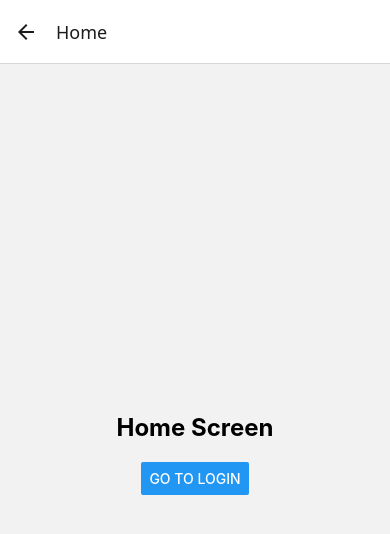
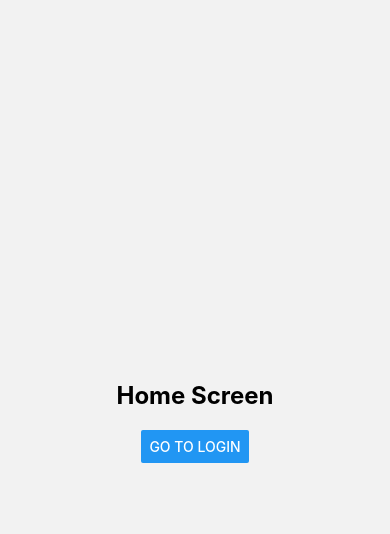
Before and after one commit to sang12022004/RestaurantApp, a React Native app: screen /Home in a window 390 px wide. Shown: the top 534 px of the page. Built offline with nearby package versions, Linux system fonts and the light colour scheme.

Commit message:
Cập nhật RootNavigator: Điều hướng giữa Login và Home

```diff
--- a/src/navigation/RootNavigator.tsx
+++ b/src/navigation/RootNavigator.tsx
@@ -15,8 +15,8 @@ const RootNavigator = () => {
   return (
     <NavigationContainer>
       <Stack.Navigator initialRouteName="Login">
-        <Stack.Screen name="Login" component={LoginScreen} />
-        <Stack.Screen name="Home" component={HomeScreen} />
+        <Stack.Screen name="Login" component={LoginScreen} options={{ headerShown: false }} />
+        <Stack.Screen name="Home" component={HomeScreen} options={{ headerShown: false }} />
       </Stack.Navigator>
     </NavigationContainer>
   );
```
